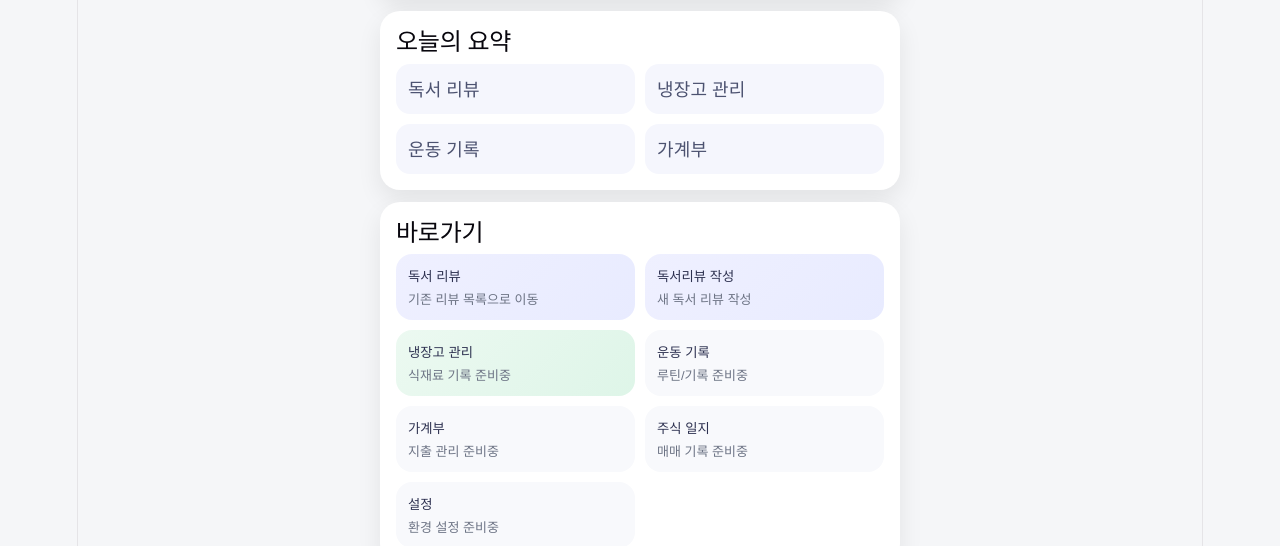
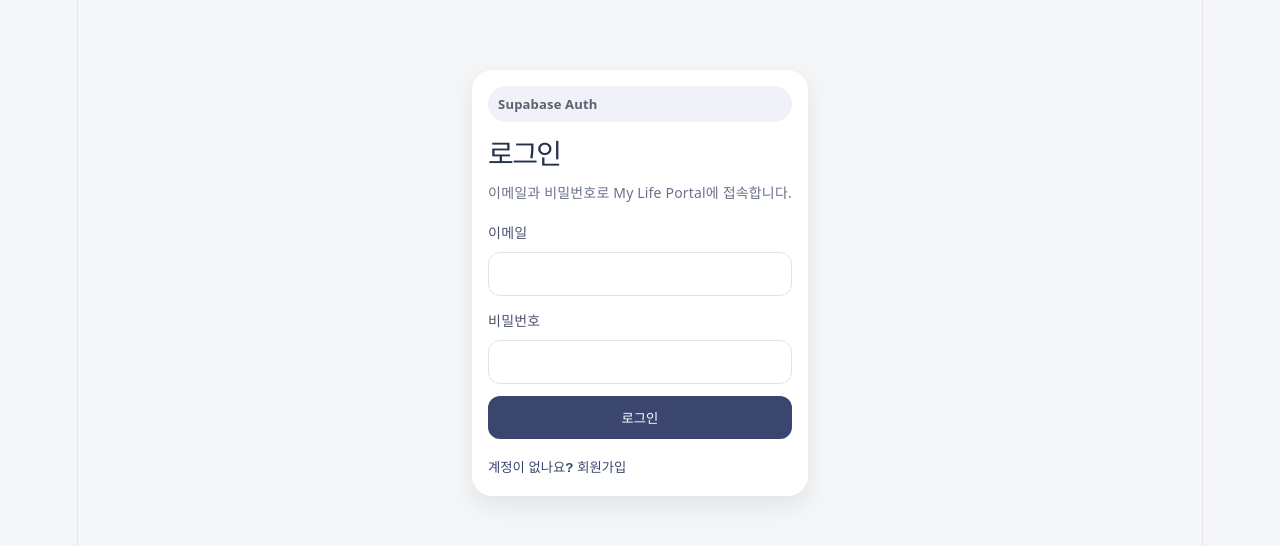
Before and after one commit to caronkwon-dotcom/my-life-portal, a React (Vite) app: page / in a window 1280 px wide. Shown: the part 133-679 px from the top of the page. Built offline with nearby package versions, Linux system fonts and the light colour scheme; no server answers; the database is empty.

Commit message:
Add Supabase auth flow

```diff
--- a/src/App.jsx
+++ b/src/App.jsx
@@ -5,16 +5,40 @@ import List from './pages/List.jsx'
 import Detail from './pages/Detail.jsx'
 import Fridge from './pages/Fridge.jsx'
 import Placeholder from './pages/Placeholder.jsx'
+import Auth from './pages/Auth.jsx'
 import { supabase } from './supabaseClient'
+import './Auth.css'
 
 function App() {
   const [page, setPage] = useState('home')
   const [selected, setSelected] = useState(null)
   const [recentReviews, setRecentReviews] = useState([])
+  const [session, setSession] = useState(null)
+  const [isAuthLoading, setIsAuthLoading] = useState(true)
 
   useEffect(() => {
-    fetchRecentReviews()
+    supabase.auth.getSession().then(({ data }) => {
+      setSession(data.session)
+      setIsAuthLoading(false)
+    })
+
+    const { data: authListener } = supabase.auth.onAuthStateChange((_event, nextSession) => {
+      setSession(nextSession)
+      setPage('home')
+    })
+
+    return () => {
+      authListener.subscription.unsubscribe()
+    }
   }, [])
+
+  useEffect(() => {
+    if (session) {
+      fetchRecentReviews()
+    } else {
+      setRecentReviews([])
+    }
+  }, [session])
 
   async function fetchRecentReviews() {
     const { data } = await supabase
@@ -28,8 +52,33 @@ function App() {
     }
   }
 
+  async function handleLogout() {
+    await supabase.auth.signOut()
+  }
+
+  if (isAuthLoading) {
+    return (
+      <div className="portal-shell">
+        <section className="portal-card">
+          <p className="muted">로그인 상태를 확인하는 중입니다.</p>
+        </section>
+      </div>
+    )
+  }
+
+  if (!session) {
+    return <Auth />
+  }
+
   return (
     <div>
+      <header className="auth-status">
+        <span>로그인 상태: {session.user.email}</span>
+        <button type="button" className="btn-secondary" onClick={handleLogout}>
+          로그아웃
+        </button>
+      </header>
+
       {page === 'home' && <Home go={setPage} recentReviews={recentReviews} />}
       {page === 'write' && <Write go={setPage} />}
       {page === 'list' && <List go={setPage} select={setSelected} />}
--- /dev/null
+++ b/src/Auth.css
@@ -0,0 +1,83 @@
+.auth-shell {
+  min-height: 100svh;
+  justify-content: center;
+  padding-bottom: 16px;
+}
+
+.auth-card {
+  display: grid;
+  gap: 14px;
+}
+
+.auth-title {
+  margin: 4px 0 0;
+  font-size: 28px;
+  color: #25324d;
+}
+
+.auth-subtitle {
+  color: #69728a;
+  font-size: 14px;
+}
+
+.auth-form {
+  display: grid;
+  gap: 12px;
+}
+
+.auth-form label {
+  display: grid;
+  gap: 6px;
+  color: #4c5270;
+  font-size: 14px;
+  font-weight: 700;
+}
+
+.auth-form input {
+  width: 100%;
+  box-sizing: border-box;
+  border: 1px solid #dfe3eb;
+  border-radius: 12px;
+  padding: 12px;
+  color: #25324d;
+  background: #fff;
+  font-size: 16px;
+}
+
+.auth-message {
+  color: #4c5270;
+  font-size: 13px;
+}
+
+.auth-toggle {
+  background: transparent;
+  color: #3b466e;
+  padding: 4px 0;
+  text-align: left;
+}
+
+.auth-status {
+  position: sticky;
+  top: 0;
+  z-index: 10;
+  width: min(520px, 100%);
+  margin: 0 auto;
+  box-sizing: border-box;
+  display: flex;
+  align-items: center;
+  justify-content: space-between;
+  gap: 12px;
+  padding: 10px 16px;
+  background: rgba(255, 255, 255, 0.96);
+  border-bottom: 1px solid #e6e8ef;
+  color: #4c5270;
+  font-size: 13px;
+  font-weight: 700;
+}
+
+.auth-status span {
+  min-width: 0;
+  overflow: hidden;
+  text-overflow: ellipsis;
+  white-space: nowrap;
+}
--- /dev/null
+++ b/src/pages/Auth.jsx
@@ -0,0 +1,82 @@
+import { useState } from 'react'
+import { supabase } from '../supabaseClient'
+
+export default function Auth() {
+  const [mode, setMode] = useState('login')
+  const [email, setEmail] = useState('')
+  const [password, setPassword] = useState('')
+  const [message, setMessage] = useState('')
+  const [isSubmitting, setIsSubmitting] = useState(false)
+
+  const isLogin = mode === 'login'
+
+  async function handleSubmit(event) {
+    event.preventDefault()
+    setIsSubmitting(true)
+    setMessage('')
+
+    const { error } = isLogin
+      ? await supabase.auth.signInWithPassword({ email, password })
+      : await supabase.auth.signUp({ email, password })
+
+    if (error) {
+      setMessage(error.message)
+    } else if (!isLogin) {
+      setMessage('회원가입이 완료되었습니다. 이메일 확인이 필요한 경우 메일을 확인해주세요.')
+    }
+
+    setIsSubmitting(false)
+  }
+
+  return (
+    <div className="portal-shell auth-shell">
+      <section className="portal-card auth-card">
+        <p className="placeholder-badge">Supabase Auth</p>
+        <h1 className="auth-title">{isLogin ? '로그인' : '회원가입'}</h1>
+        <p className="auth-subtitle">이메일과 비밀번호로 My Life Portal에 접속합니다.</p>
+
+        <form className="auth-form" onSubmit={handleSubmit}>
+          <label>
+            이메일
+            <input
+              type="email"
+              value={email}
+              onChange={(event) => setEmail(event.target.value)}
+              autoComplete="email"
+              required
+            />
+          </label>
+
+          <label>
+            비밀번호
+            <input
+              type="password"
+              value={password}
+              onChange={(event) => setPassword(event.target.value)}
+              autoComplete={isLogin ? 'current-password' : 'new-password'}
+              minLength={6}
+              required
+            />
+          </label>
+
+          {message && <p className="auth-message">{message}</p>}
+
+          <button type="submit" className="btn-primary" disabled={isSubmitting}>
+            {isSubmitting ? '처리 중...' : isLogin ? '로그인' : '회원가입'}
+          </button>
+        </form>
+
+        <button
+          type="button"
+          className="auth-toggle"
+          onClick={() => {
+            setMode(isLogin ? 'signup' : 'login')
+            setMessage('')
+          }}
+        >
+          {isLogin ? '계정이 없나요? 회원가입' : '이미 계정이 있나요? 로그인'}
+        </button>
+      </section>
+    </div>
+  )
+}
```
